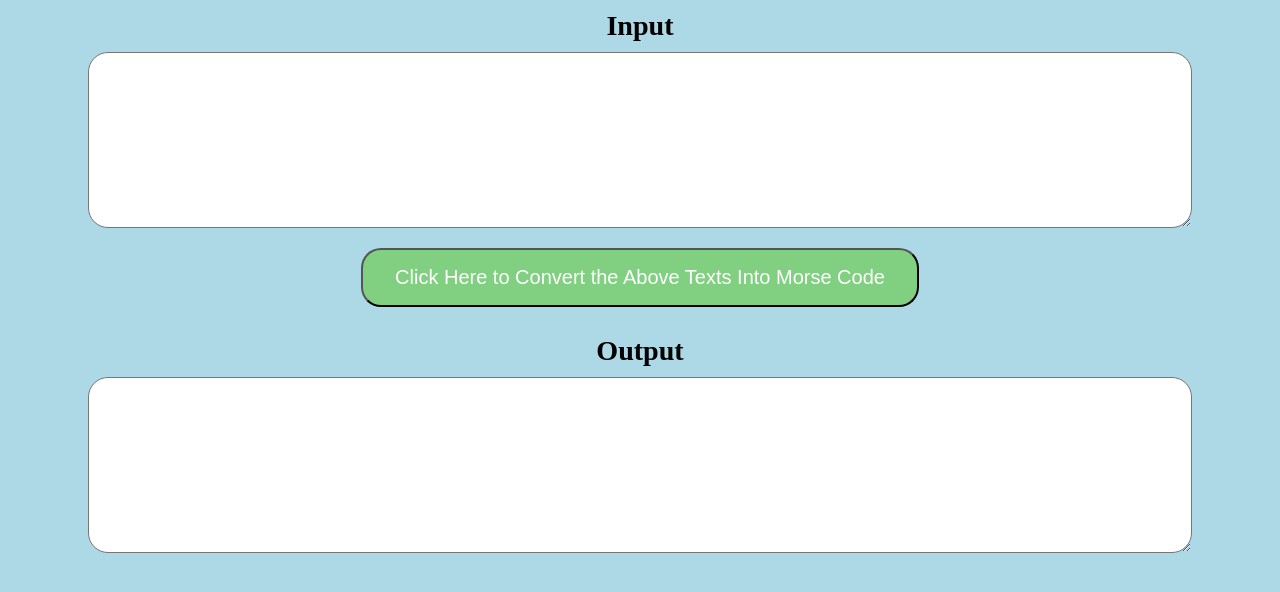
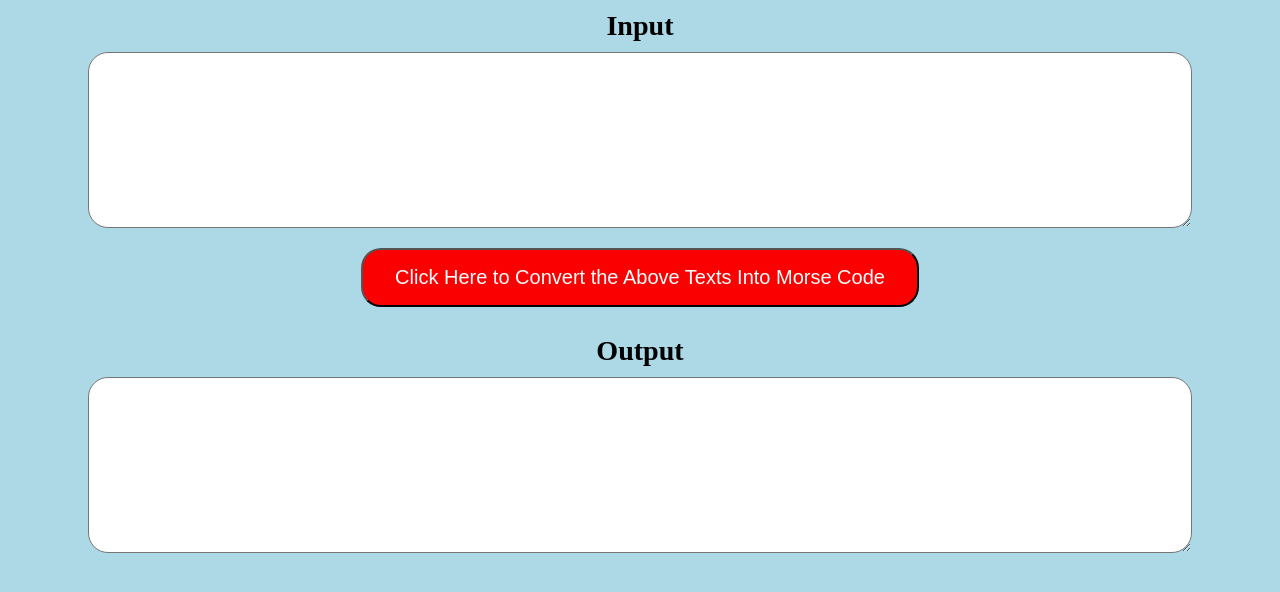
Before and after one commit to Mohasin-Haque/Morse-Code-Translator, a plain HTML site: page index.html in a window 1280 px wide. Shown: the part 116-708 px from the top of the page. Drawn offline with Linux system fonts and the light colour scheme.

Commit message:
Added Button Style

```diff
--- a/style.css
+++ b/style.css
@@ -44,11 +44,14 @@ body {
     }
     .btn {
         border-radius: 1em;
-        background-color: rgb(129, 207, 129);
+        background-color: rgb(250, 0, 0);
         color: white;
         padding: 1rem 2rem 1rem 2rem;
         font-size: 20px;
+    }.btn:hover{
+        background-color: green;
     }
+
 }
 
 @media screen and (max-width:699px) {
```
